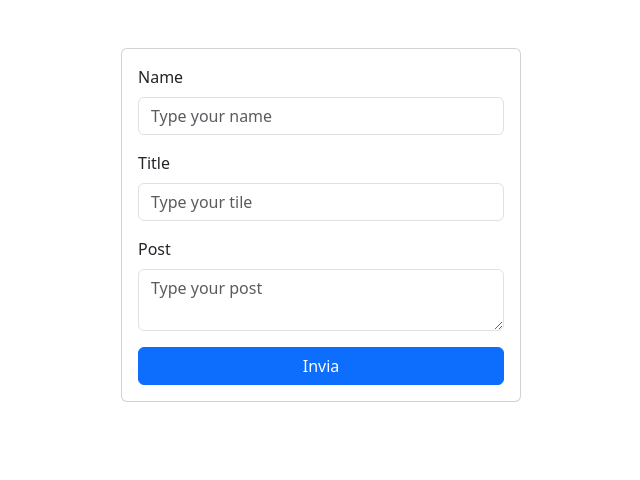
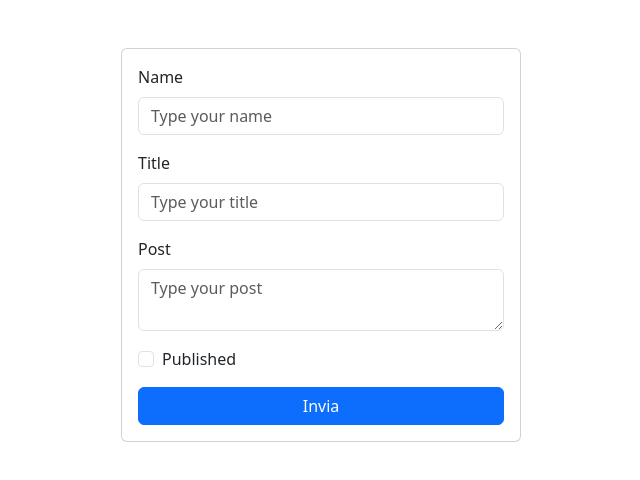
Before and after one commit to UmbertoCarbone/react-post-form, a React (Vite) app: page / in a window 1280 px wide. Shown: the top 480 px of the page, without its empty margins (319-959 px from the left). Built offline with nearby package versions, Linux system fonts and the light colour scheme.

Commit message:
modifica la struttura del modulo e corregge il segnaposto del titolo

```diff
--- a/src/App.jsx
+++ b/src/App.jsx
@@ -4,6 +4,16 @@ function App() {
   const [author, setAuthor] = useState("")
   const [title, setTitle] = useState("")
   const [body, setBody] = useState("")
+
+  //API
+  const url = "https://67c5b4f3351c081993fb1ab6.mockapi.io/api/posts"
+
+  //fetch
+  /*   useEffect(() => {
+     fetch(url)
+       .then((res) => res.json())
+       .then("");
+   }, []);  */
   //
   function handleAuthor(e) {
     setAuthor(e.target.value)
@@ -21,7 +31,7 @@ function App() {
   return (
     <>
       <div className="container">
-        <div className="card p-3 mx-auto mt-5" style={{ maxWidth: "400px" }}>
+        <form className="card p-3 mx-auto mt-5" style={{ maxWidth: "400px" }}>
           {/* input nome + funzione handleName */}
           <div className="mb-3">
             <label className="form-label">Name</label>
@@ -30,18 +40,22 @@ function App() {
           {/* input Title + funziona handleTitle */}
           <div className="mb-3">
             <label className="form-label">Title</label>
-            <input type="text" className="form-control" placeholder="Type your tile" value={title} onChange={handleTitle} />
+            <input type="text" className="form-control" placeholder="Type your title" value={title} onChange={handleTitle} />
           </div>
           {/* body + button + funzione handleBody */}
           <div className="mb-3">
             <label className="form-label">Post</label>
             <textarea className="form-control" placeholder="Type your post" value={body} onChange={handleBody} />
           </div>
+          <div className="mb-3 form-check">
+            <label className="form-check-label">Published</label>
+            <input type="checkbox" className="form-check-input" />
+          </div>
           <button type="submit" className="btn btn-primary w-100">
             Invia
           </button>
           {/* fine container + card */}
-        </div>
+        </form>
       </div>
     </>
   )
```
